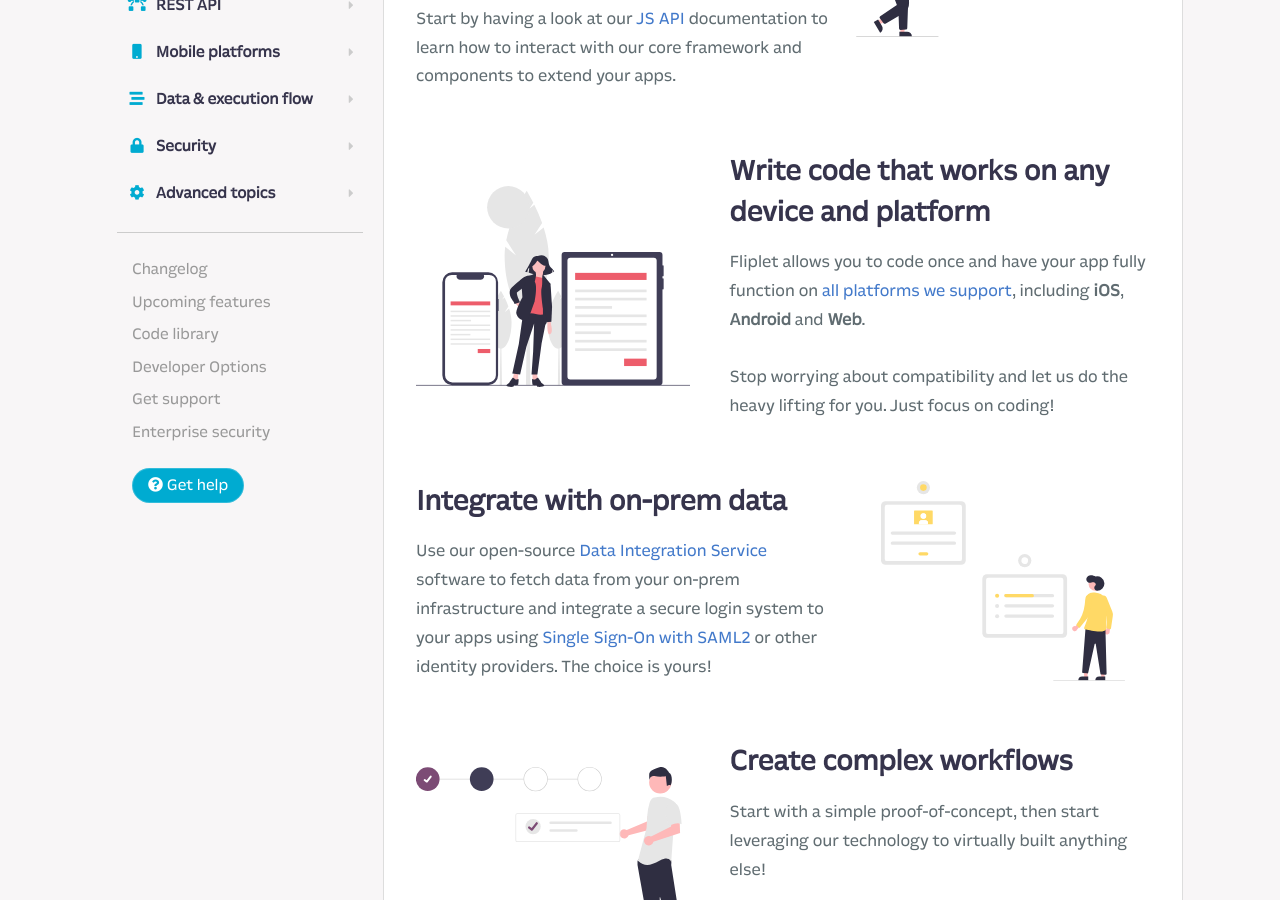
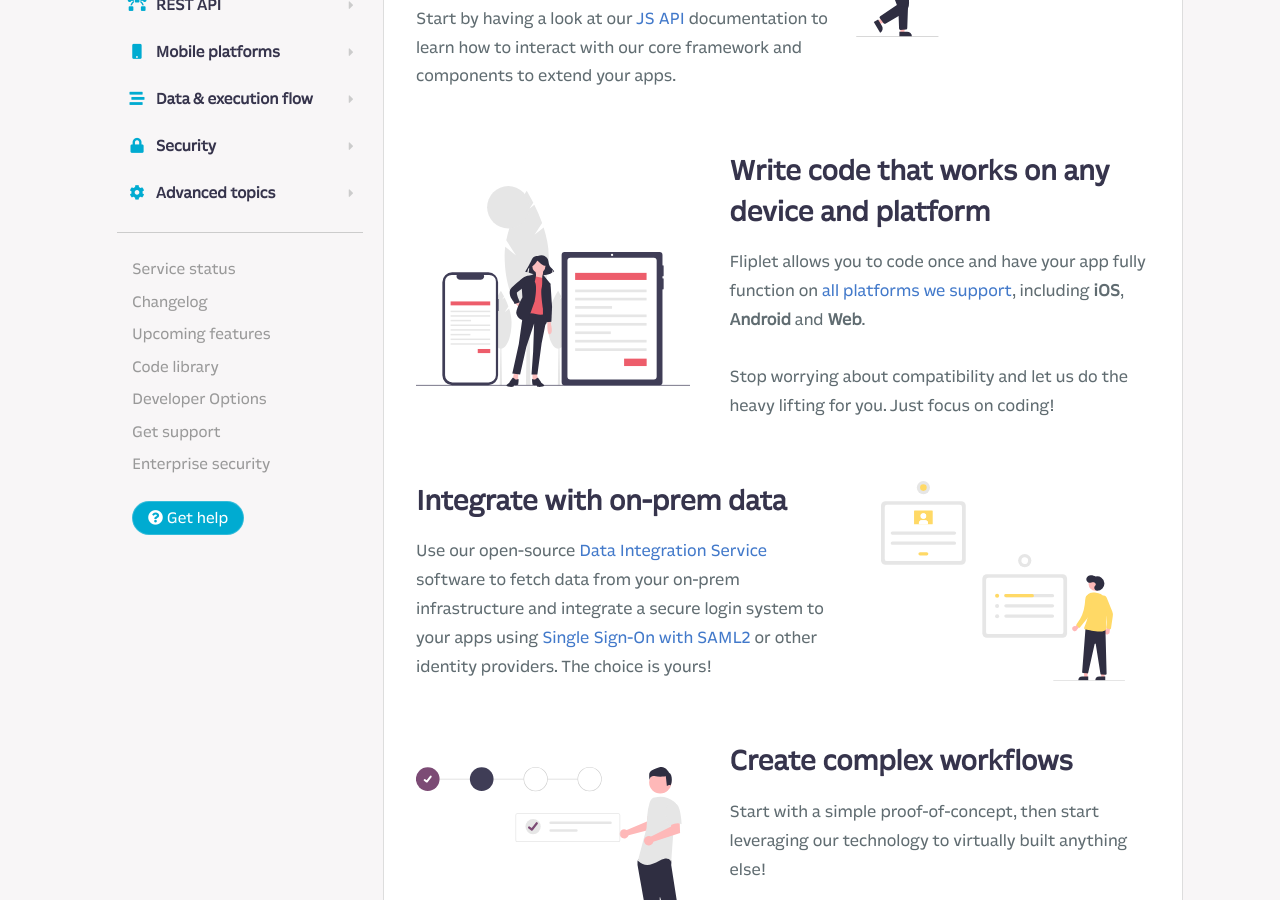
Before and after one commit to Fliplet/fliplet-cli, a Jekyll site: the page built from docs/README.md, in a window 1280 px wide and 900 px high, scrolled down 433 px. Built offline with Jekyll 4.4.1, drawn with Linux system fonts in a browser that asks for light colours; nearby versions of some CDN libraries; our own code applies the rules of GitHub Pages for plain Markdown files; library files that are not in the unit come from our copies; comment, search, counter and statistics services are not loaded; a style sheet for code colours, icons or effects is not loaded.

Commit message:
link to service status page

```diff
--- a/docs/_layouts/default.html
+++ b/docs/_layouts/default.html
@@ -274,6 +274,7 @@
               </li>
             </ul>
             <hr />
+            <a href="https://status.fliplet.com">Service status</a>
             <a href="/Changelog.html">Changelog</a>
             <a href="/Upcoming.html">Upcoming features</a>
             <a href="https://help.fliplet.com/code-library">Code library</a>
```
